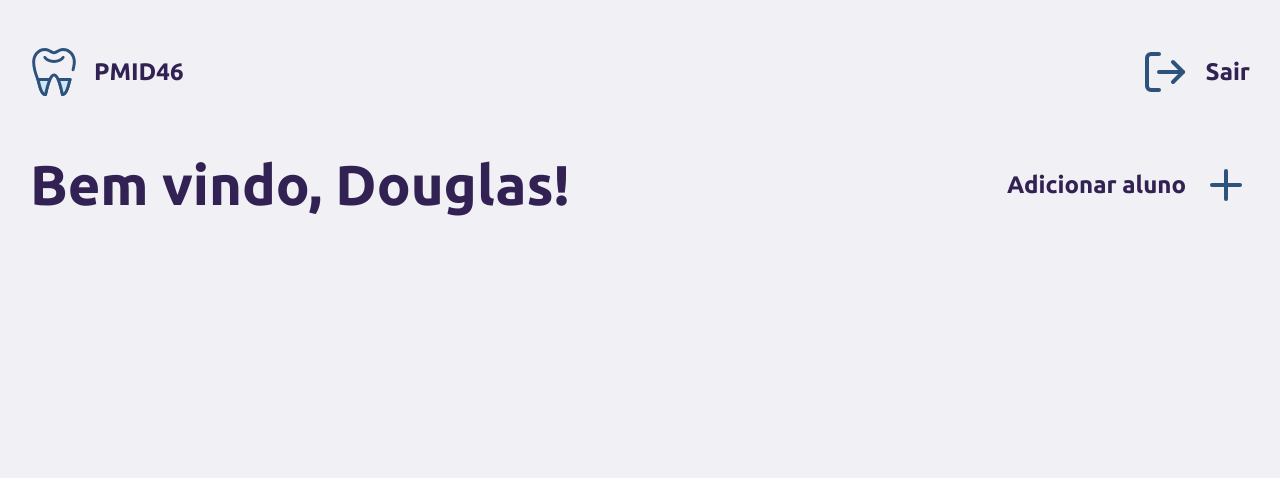
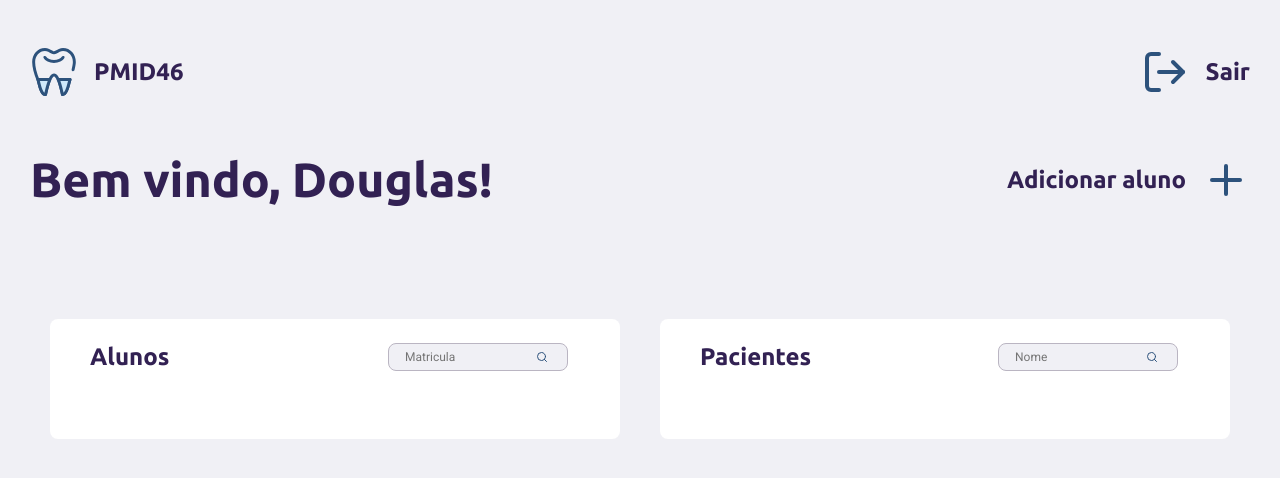
Before and after one commit to douglaschalegre/PMID46, a React (Create React App) app in the folder web/: page /admin/painel in a window 1280 px wide. Shown: the top 478 px of the page. Built offline with nearby package versions, Linux system fonts and the light colour scheme; the HTML template or start-up script is replaced by a standard one.

Commit message:
Admin panel content components created

```diff
--- a/web/src/pages/Admin/index.tsx
+++ b/web/src/pages/Admin/index.tsx
@@ -33,6 +33,26 @@ const LandingPage = () => {
 						<FiPlus size={48} className="icons-space"/>
 					</Link>
 				</div>
+				<div>
+					<div className="content-component">
+						<div className="content-header">
+							<h4>Alunos</h4>
+							<div>
+								<input type="tel" maxLength={10} placeholder="Matricula"/>
+								<FiSearch size={12} className="icon-search"/>
+							</div>
+						</div>
+					</div>
+					<div className="content-component">
+						<div className="content-header">
+							<h4>Pacientes</h4>
+							<div>
+								<input type="text" placeholder="Nome"/>
+								<FiSearch size={12} className="icon-search"/>
+							</div>
+						</div>
+					</div>
+				</div>
 			</main>
 		</div>
 	</div>
--- a/web/src/pages/Admin/styles.css
+++ b/web/src/pages/Admin/styles.css
@@ -46,7 +46,7 @@
 }
 
 #page-admin .content main h1{
-  font-size: 56px;
+  font-size: 3rem;
 }
 
 #page-admin .content main div a{
@@ -57,6 +57,60 @@
   font-size: 24px;
 }
 
+#page-admin .content main div .content-component{
+  width: 50vw;
+  font-size: 24px;
+  background-color: #ffffff;
+  border-radius: 8px;
+  margin-left: 20px;
+  margin-right: 20px;
+}
+
+#page-admin .content main div .content-component .content-header{
+  width: 100%;
+  display: flex;
+  align-items: flex-start;
+  margin: 24px 40px 68px;
+}
+#page-admin .content main div .content-component .content-header div{
+  margin: 0;
+  padding: 0cm;
+}
+
+.icon-search {
+  color: var(--primary-color);
+  position: relative;
+  right: 2rem;
+  top: 0.5rem;
+}
+
+#page-admin .content main div .content-component input{
+  background-color: #F0F0F5;
+  border: solid 1px  #BAB5C2;
+  border-radius: 8px;
+  width: 180px;
+  height: 28px;
+  padding-left: 16px;
+  padding-right: 40px;
+  font-size: 12px;
+}
+
+
+
+#page-admin .content main div .content-component input:focus{
+  outline: 0;
+}
+
+input::-webkit-outer-spin-button,
+input::-webkit-inner-spin-button {
+  -webkit-appearance: none;
+  margin: 0;
+}
+
+/* Firefox */
+input[type=number] {
+  -moz-appearance: textfield;
+}
 
 @media(max-height: 700px ) {
   #page-admin {
```
